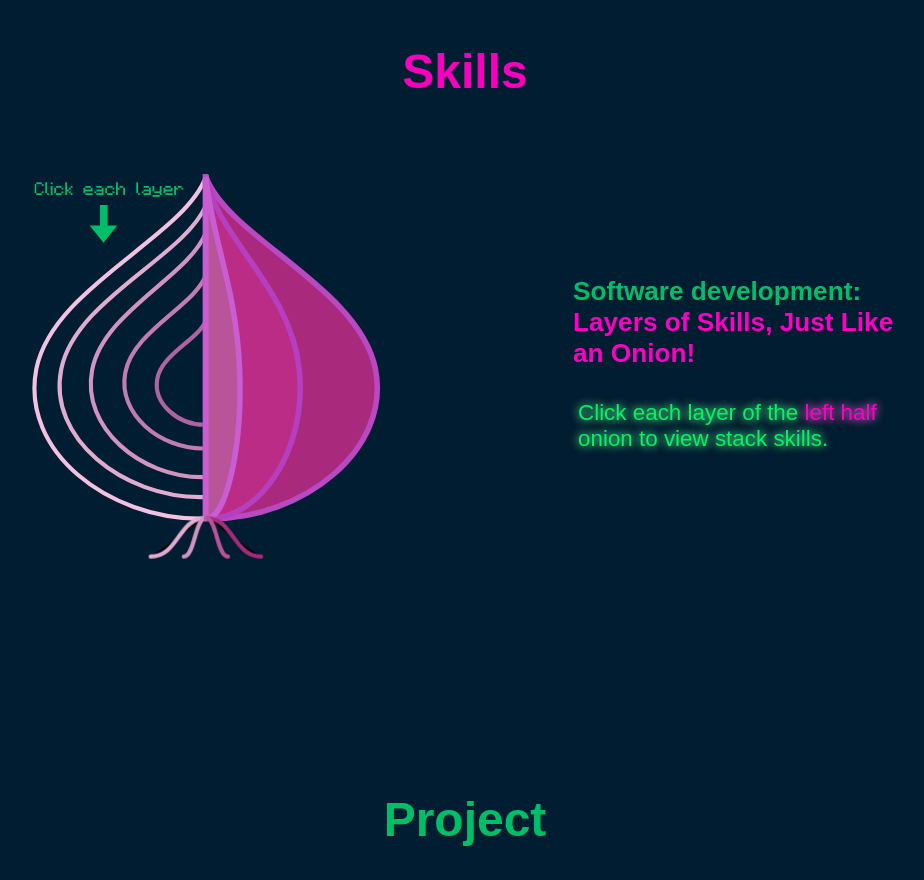
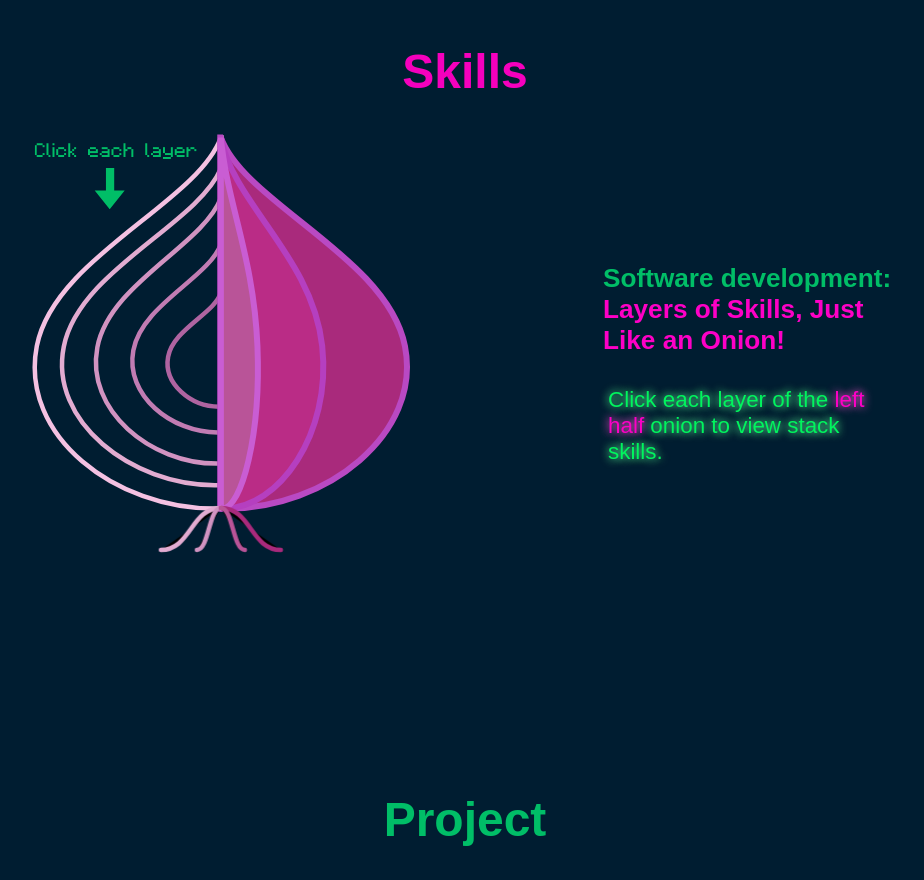
Before and after one commit to JasperHo1228/MyPortfolio, a React (Create React App) app in the folder portfolio/: page / in a window 1280 px wide. Shown: the part 1940-2820 px from the top of the page, without its empty margins (230-1154 px from the left). Built offline with nearby package versions, Linux system fonts and the light colour scheme.

Commit message:
clean the skill's code

```diff
--- a/portfolio/src/ContactMe/Contact.js
+++ b/portfolio/src/ContactMe/Contact.js
@@ -56,7 +56,7 @@ function ContactMe() {
    }
 
    const isValidMessage = (value) => {
-    // Count the number of words in the value
+    // Count the number of words in the value not included space value
     const wordCount = value.trim().split(/\s+/).length;
 
     // Check if the word count is greater than two
--- a/portfolio/src/Experience/experience.js
+++ b/portfolio/src/Experience/experience.js
@@ -20,6 +20,7 @@ function Experience() {
     };
   }, []);
 
+  //set the states view more is not open
   const [openStates, setOpenStates] = useState(experience_json.map(() => false));
 
   const handleMoreInfoClick = (index) => {
--- a/portfolio/src/Skill/Skills.js
+++ b/portfolio/src/Skill/Skills.js
@@ -1,13 +1,30 @@
-import React, { useState,useEffect,useRef } from 'react';
+import React, {useEffect,useRef,useReducer } from 'react';
 import '../style/skills.css';
 import Onion from '../component/onion.js';
 import LayerData from './skill_json';
 import scrollAnimation from '../component/scrollAnimation';
 import { LazyLoadImage } from 'react-lazy-load-image-component';
+
+
+
+// all status in skill function
+const allStatus = (state, action) => {
+  switch (action.type) {
+    case 'CLICK_ONION_LAYER':
+      return { showMotto: false, clickedLayer: action.index };
+
+    case 'CLICK_OUTSIDE_ONION':
+      return {  showMotto: true, clickedLayer: null };
+
+    default:
+      return state;
+  }
+};
+
 function Skills() {
+  const initialState = { showMotto: true, clickedLayer: null };
+  const [state, dispatch] = useReducer(allStatus, initialState);
 
-  const [showMotto, setShowMotto] = useState(true);
-  const [clickedLayer, setClickedLayer] = useState(null);
   //set the onion area
   const onionRef = useRef(null);
 
@@ -24,19 +41,21 @@ function Skills() {
       onion_img.disconnect();
       motto.disconnect();
     };
-  }, );
-
+  });
 
   const handleClickOnionLayer = (layerIndex) => {
-    setClickedLayer(layerIndex);
-    setShowMotto(layerIndex === null);
+   dispatch({type: 'CLICK_ONION_LAYER', index:layerIndex})
   };
 
   const handleOutsideClick = (event) => {
-     //when you are not clicking the onion then trigger inside the condition
-    if (!onionRef.current.contains(event.target)) {
-      setShowMotto(true);
-      setClickedLayer(null);
+    const svgBoundingBox = onionRef.current.getBoundingClientRect();
+    const clickedInsideSVG = event.clientX >= svgBoundingBox.left &&
+                             event.clientX <= svgBoundingBox.right &&
+                             event.clientY >= svgBoundingBox.top &&
+                             event.clientY <= svgBoundingBox.bottom;
+
+    if (!clickedInsideSVG || state.clickedLayer === null) {
+      dispatch({ type: 'CLICK_OUTSIDE_ONION' });
     }
   };
 
@@ -47,12 +66,12 @@ function Skills() {
         <div className="onion-img onion-container"  ref={onionRef}>
           <Onion layers={LayerData}
            handleClickOnionLayer={handleClickOnionLayer}
-           clickedLayer={clickedLayer}
-           showMotto={showMotto}
+           clickedLayer={state.clickedLayer}
+          showMotto={state.showMotto}
            />
         </div>
 
-        {showMotto && (
+        {state.showMotto && (
            <div className= "motto motto-container">
             <h3>Software development:<br/>
                <div className="motto-content">
@@ -61,7 +80,8 @@ function Skills() {
             </h3>
             <div className='Click-hints'>
                   <div className='click'>
-                   <span className='normal-hint'>Click each layer of the</span>  <span className='left-half'>left half </span>
+                   <span className='normal-hint'>Click each layer of the</span>
+                   <span className='left-half'> left half </span>
                    <span className='normal-hint'>onion to view stack skills.</span>
                   </div>
               </div>
@@ -69,10 +89,10 @@ function Skills() {
         )
         }
 
-        {!showMotto && (
+        {!state.showMotto && (
           <div className="eachLayerContent">
             {LayerData.map((layer, index) => (
-              <div key={index} className={clickedLayer === index ? layer.SkillclassName : 'hidden'}>
+              <div key={index} className={state.clickedLayer === index ? layer.SkillclassName : 'hidden'}>
                 <h1>
                   <div className = "Skillset-title">
                     {layer.content.title}
--- a/portfolio/src/component/onion.js
+++ b/portfolio/src/component/onion.js
@@ -23,7 +23,7 @@ const Onion = ({ layers, handleClickOnionLayer, clickedLayer, showMotto}) => {
         {
           showMotto && (
           <g className="animated-click-hints">
-            <text x="0" y="30" fontSize="21" className="textHintClick" fill="white">
+            <text x="0" y="30" fontSize="21" className="textHintClick">
               Click each layer
             </text>
             <path className="arrowHints" d="M100 100 L120 75 L106 75 L106 45 L95 45 L95 75 L80 75 Z"/>
--- a/portfolio/src/style/skills.css
+++ b/portfolio/src/style/skills.css
@@ -70,8 +70,8 @@
 }
 
 .onion-svg {
-  height:480px;
-  width: 350px;
+  height:435px;
+  width: 380px;
 }
 
 /* initial onion */
@@ -242,6 +242,7 @@
     opacity: 1;
   }
 }
+
 
 .skill-container {
   position: relative;
```
